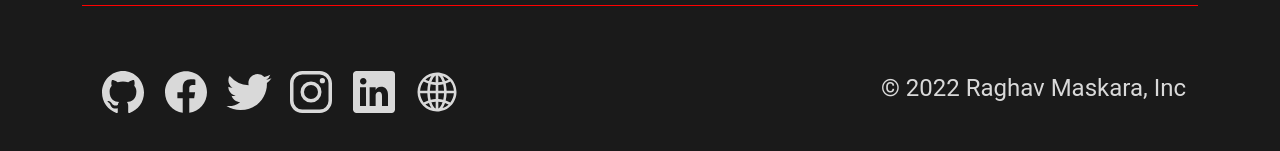
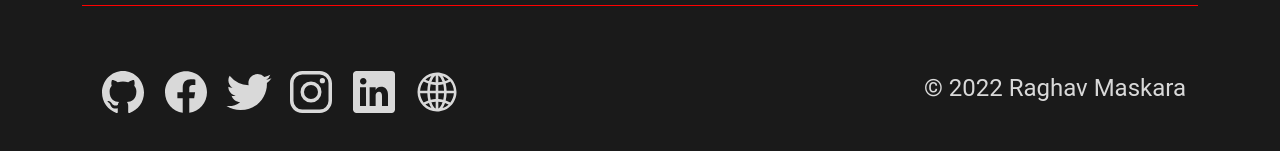
Before and after one commit to RaghavMaskara21/portfolio, a React (Create React App) app: page / in a window 1280 px wide. Shown: the part 3592-3743 px from the top of the page. Built offline with nearby package versions, Linux system fonts and the light colour scheme.

Commit message:
changed footer

```diff
--- a/src/Pages/Footer/Footer.js
+++ b/src/Pages/Footer/Footer.js
@@ -17,7 +17,7 @@ function Footer() {
         <a href='https://www.linkedin.com/in/raghavmaskara/' target="_blank" rel="noreferrer" className=' ft-ico'> <IoLogoLinkedin /></a>
         <a href='https://www.raghavmaskara.com' target="_blank" rel="noreferrer" className=' ft-ico'> <IoIosGlobe /></a>
       </div>
-      <p className='ft-txt my-5 fs-4 col-lg-6'>© 2022 Raghav Maskara, Inc</p>
+      <p className='ft-txt my-5 fs-4 col-lg-6'>© 2022 Raghav Maskara</p>
       </div>
       </div>
       </div>
```
